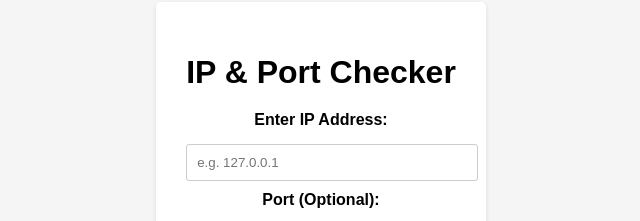
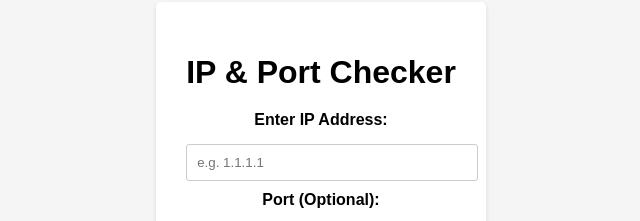
Before and after one commit to AA-Hamza/anycast-frontend, a plain HTML site: page index.html in a window 1280 px wide. Shown: the part 241-462 px from the top of the page, 319-959 px from the left. Drawn offline with Linux system fonts and the light colour scheme.

```diff
--- a/index.html
+++ b/index.html
@@ -11,7 +11,7 @@
     <h1>IP & Port Checker</h1>
     <form id="ip-port-form">
       <label for="ip">Enter IP Address:</label>
-      <input type="text" id="ip" name="ip" placeholder="e.g. 127.0.0.1" required>
+      <input type="text" id="ip" name="ip" placeholder="e.g. 1.1.1.1" required>
       <label for="port">Port (Optional):</label>
       <input type="number" id="port" name="port" min="1" max="65535" value="80">
       <button type="submit">Check</button>
```
